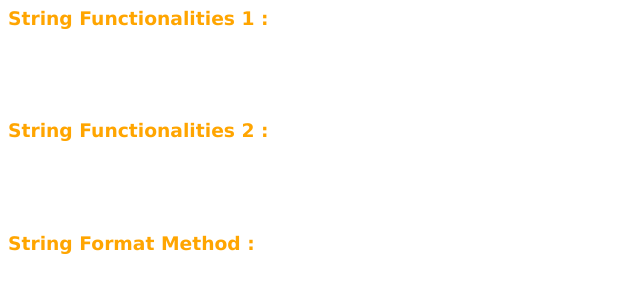
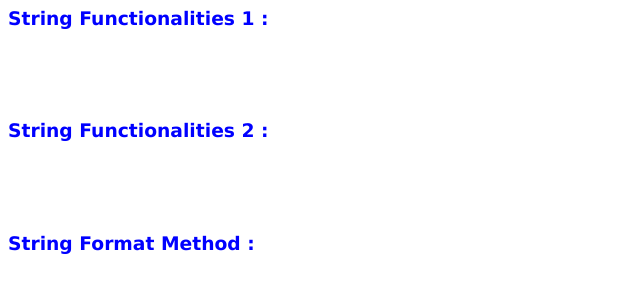
Before and after one commit to prabhu30/webpython, a plain HTML site: page index.html in a window 1280 px wide. Shown: the whole page, without its empty margins (0-640 px from the left). Drawn offline with Linux system fonts and the light colour scheme.

Commit message:
Update index.html

```diff
--- a/index.html
+++ b/index.html
@@ -3,7 +3,7 @@
   <head>
     <title>Python String Functionalities</title>
     <style>
-      h3 {color:orange;font-family:'Verdana';}
+      h3 {color:blue;font-family:'Verdana';}
     </style>
   </head>
 
```
